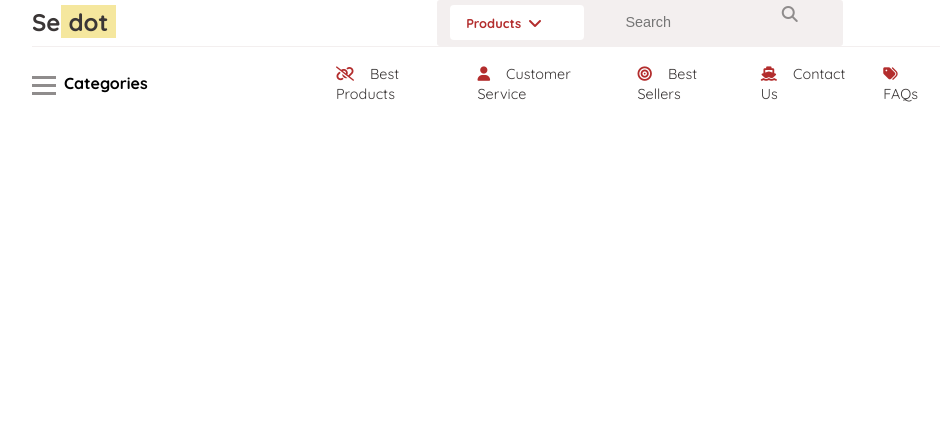
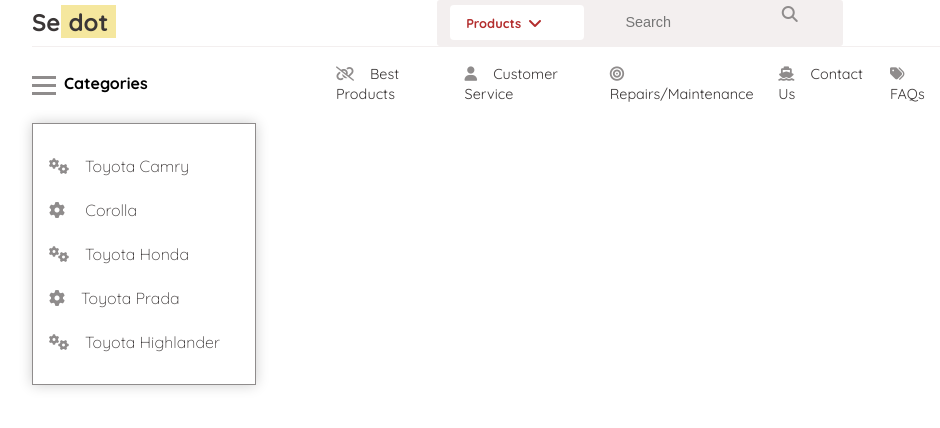
Before and after one commit to Henry-Egboh/sedot, a plain HTML site: page index.html in a window 1280 px wide. Shown: the full height of the page, 0-940 px from the left. Drawn offline with Linux system fonts and the light colour scheme.

Commit message:
Added a README file and started design of the categories navbar

```diff
--- a/index.html
+++ b/index.html
@@ -71,6 +71,35 @@
             <span class="bar"></span>
           </div>
           <h4>Categories</h4>
+          <div class="categoriesMenu">
+            <ul class="navMenu1">
+              <li class="navItem1">
+                <a href="#" class="navLink1"
+                  ><i class="spaceIconAndTextRight fa fa-gears"></i>Toyota Camry</a
+                >
+              </li>
+              <li class="navItem1">
+                <a href="#" class="navLink1"
+                  ><i class="spaceIconAndTextRight fa fa-gear"></i> Corolla</a
+                >
+              </li>
+              <li class="navItem1">
+                <a href="#" class="navLink1"
+                  ><i class="spaceIconAndTextRight fa fa-gears"></i>Toyota Honda</a
+                >
+              </li>
+              <li class="navItem1">
+                <a href="#" class="navLink1"
+                  ><i class="spaceIconAndTextRight fa fa-gear"></i>Toyota Prada</a
+                >
+              </li>
+              <li class="navItem1">
+                <a href="#" class="navLink1"
+                  ><i class="spaceIconAndTextRight fa fa-gears"></i>Toyota Highlander</a
+                >
+              </li>
+            </ul>
+          </div>
         </div>
         <!-- list items -->
         <div class="topNavList">
@@ -89,8 +118,8 @@
             </li>
             <li class="navItem">
               <a href="#" class="navLink"
-                ><i class="spaceIconAndTextRight fa fa-bullseye"></i>Best
-                Sellers</a
+                ><i class="spaceIconAndTextRight fa fa-bullseye"></i
+                >Repairs/Maintenance</a
               >
             </li>
             <li class="navItem">
--- a/style.css
+++ b/style.css
@@ -38,9 +38,37 @@ body {
   /* align-self: center; */
 }
 
+/* hamburger menu for mobile screens */
 .hamburgerMenu {
   display: none;
   cursor: pointer;
+}
+
+.categories {
+  position: relative;
+}
+/* hamburger menu for categories section */
+.navMenu1 {
+  background-color: var(--linkColor);
+  border: 1px solid var(--borderColor1);
+  box-shadow: 0em 0em 0.8em var(--shadow);
+  padding: 2rem 1rem;
+  list-style: none;
+  display: flex;
+  flex-direction: column;
+  row-gap: 1.5rem;
+  position: absolute;
+  left: 0;
+  min-width: 14rem;
+  top: 150%;
+  font-weight: 300;
+  font-size: 1rem;
+  /* margin-top: 1rem; */
+}
+
+.navLink1 {
+  text-decoration: none;
+  color: var(--textColor);
 }
 
 .brand {
@@ -155,7 +183,7 @@ body {
 
 .spaceIconAndTextRight {
   margin-right: 1rem;
-  color: var(--hoverColor);
+  color: var(--borderColor1);
 }
 
 .avatar {
```
Also changed, not shown: 1 other file.
